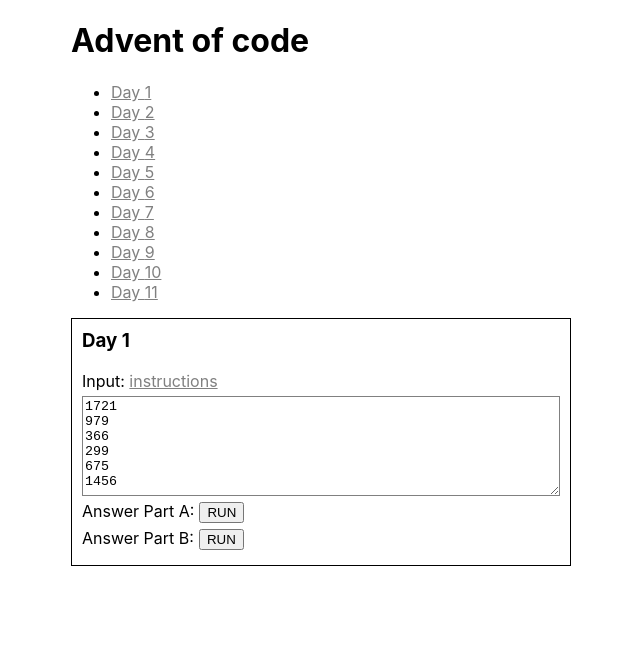
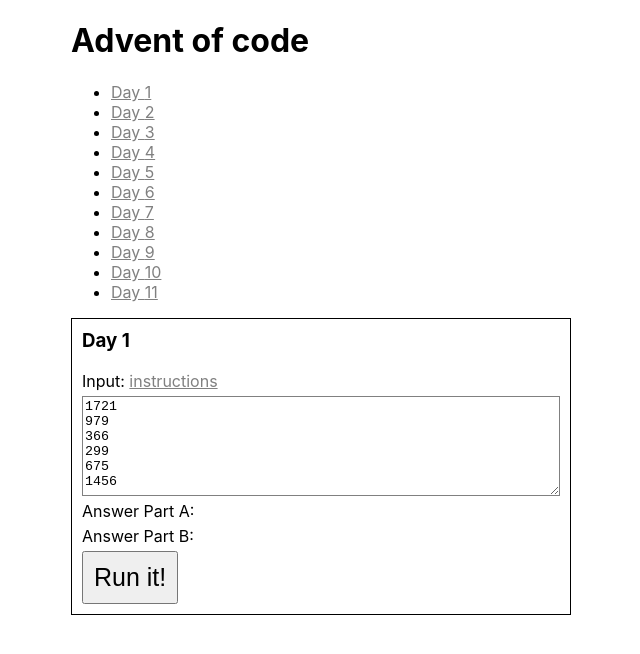
Before and after one commit to danielzotti/advent-of-code-2020, a React (Create React App) app: page / in a window 1280 px wide. Shown: the top 654 px of the page, without its empty margins (319-959 px from the left). Built offline with nearby package versions, Linux system fonts and the light colour scheme.

Commit message:
Fix isLoading in DayItem

```diff
--- a/src/shared/DayItem.tsx
+++ b/src/shared/DayItem.tsx
@@ -29,20 +29,24 @@
   };
 
 
-  const run = (part: 'A' | 'B') => {
+  const run = () => {
+    if(isLoading) {
+      console.log('You clicked when the component was loading');
+      // In theory, it won't never happen because the button should be disabled
+      return;
+    }
+    // The code below is an ugly trick to render immediately the component when isLoading changes
+    // Does anyone have a better solution???
     setIsLoading(true);
-    if(part === 'A') {
-      setResultPartA(props.partA ? props.partA(inputItems) : `You must set a function for Part ${ part }`);
-    }
-    if(part === 'B') {
-      setResultPartB(props.partB ? props.partB(inputItems) : `You must set a function for Part ${ part }`);
-    }
-    setIsLoading(false);
+    setTimeout(() => {
+      setResultPartA(props.partA ? props.partA(inputItems) : `You must set a function for Part A`);
+      setResultPartB(props.partB ? props.partB(inputItems) : `You must set a function for Part B`);
+      setTimeout(() => setIsLoading(false), 0);
+    }, 0);
   };
 
   return (
     <div className="DayItem">
-
       <h3>Day { props.day } </h3>
       <div className="day__input">
         Input: <a href={ `https://adventofcode.com/2020/day/${ props.day }` }
@@ -55,15 +59,16 @@
       </div>
       <div className="day__results">
         <ResultItem part="A">
-          <button onClick={ () => run('A') } disabled={ isLoading }>{ resultPartA ? 'RE-RUN' : 'RUN' }</button>
           &nbsp;{ resultPartA }
         </ResultItem>
 
         <ResultItem part="B">
-          <button onClick={ () => run('B') }
-                  disabled={ isLoading }>{ `${ isLoading ? '♨' : '' } ${ resultPartB ? 'RE-RUN' : 'RUN' }` }</button>
           &nbsp;{ resultPartB }
         </ResultItem>
+      </div>
+      <div>
+        <button onClick={ () => run() } disabled={ isLoading } style={ { fontSize: 25, padding: 10 } }>
+          { isLoading ? 'Loading...' : 'Run it!' }</button>
       </div>
     </div>
   );
```
